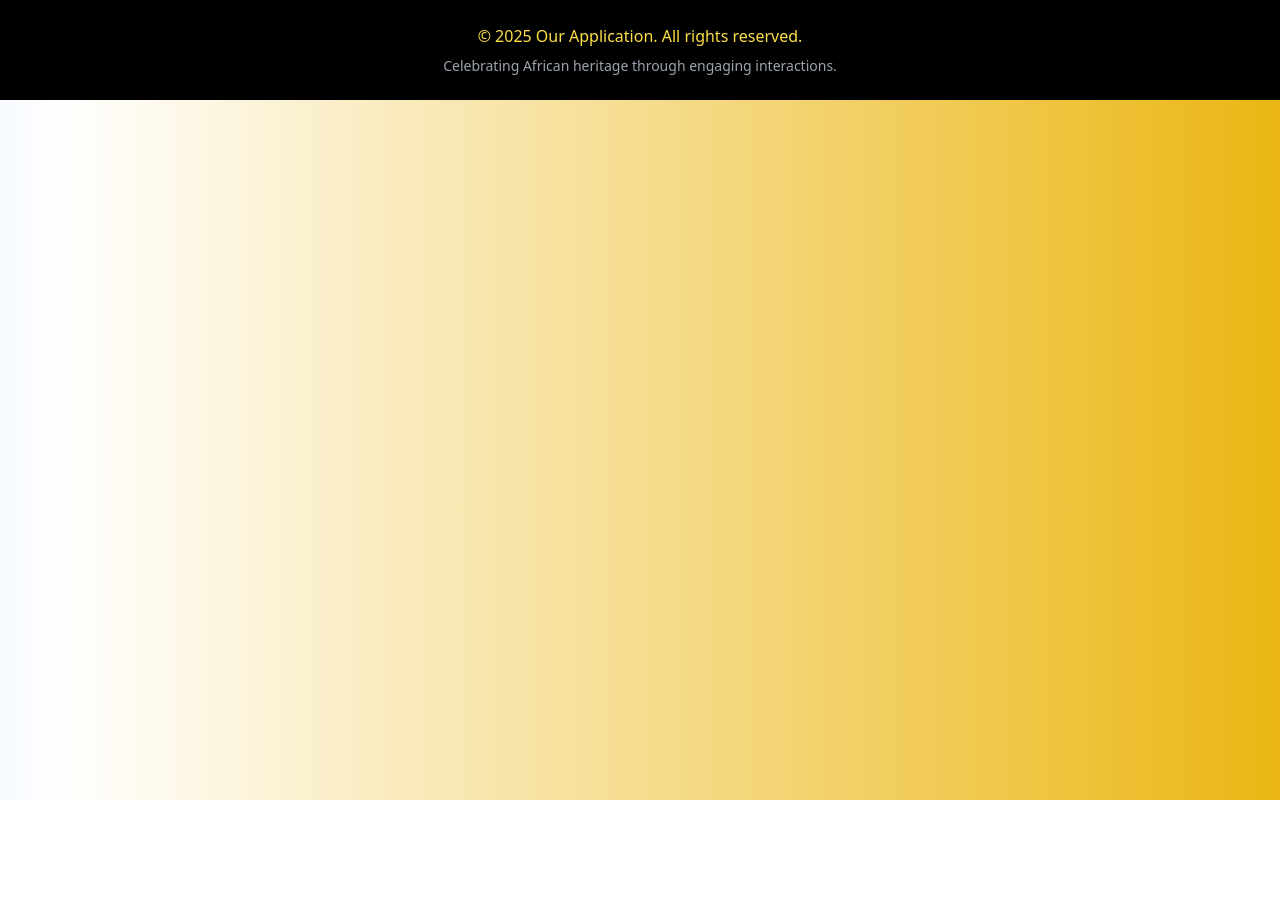
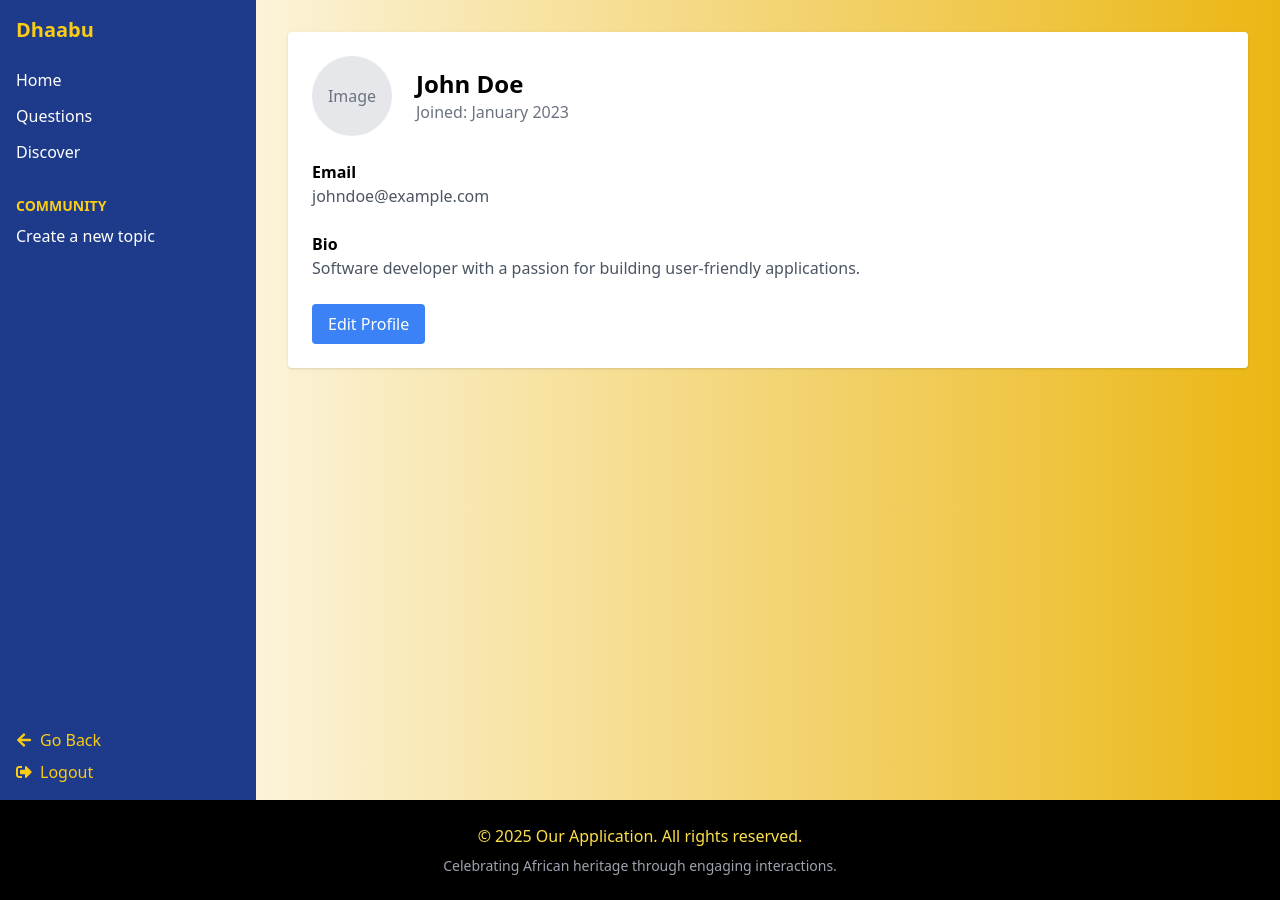
Before and after one commit to kal-kyokya/dhaabu, a React (Vite) app in the folder frontend/: page /profile in a window 1280 px wide. Before the commit the page ends 800 px from the top, so only its background shows below. Built offline with nearby package versions, Linux system fonts and the light colour scheme.

Commit message:
New Features

```diff
--- a/frontend/src/App.jsx
+++ b/frontend/src/App.jsx
@@ -3,7 +3,8 @@ import { BrowserRouter as Router, Routes, Route, Link } from "react-router-dom";
 import Login from "./pages/Login";
 import Signup from "./pages/Signup";
 import Dashboard from "./pages/Dashboard";
-import CreatePost from "./pages/CreatePost"; // Make sure this is imported
+import CreatePost from "./pages/CreatePost";
+import Profile from "./pages/Profile"; // Import Profile page
 import Footer from "./components/Footer";
 
 const App = () => {
@@ -66,6 +67,7 @@ const App = () => {
             <Route path="/signup" element={<Signup />} />
             <Route path="/dashboard" element={<Dashboard />} />
             <Route path="/create-post" element={<CreatePost />} />
+            <Route path="/profile" element={<Profile />} /> {/* Profile Route */}
           </Routes>
         </main>
         <Footer />
--- a/frontend/src/pages/Dashboard.jsx
+++ b/frontend/src/pages/Dashboard.jsx
@@ -1,11 +1,18 @@
 import React from "react";
 import { FaArrowLeft, FaSignOutAlt, FaUserCircle } from "react-icons/fa";
-import { Link } from "react-router-dom";
-
+import { Link, useNavigate } from "react-router-dom";
 
 const Dhaabu = () => {
+  const navigate = useNavigate();
+
+  const handleLogout = () => {
+    localStorage.removeItem("userToken");
+    sessionStorage.removeItem("userSession");
+    navigate("/login"); // Redirect to login page
+  };
+
   return (
-    <div className="flex min-h-screen bg-gray-50 shadow-5xl  w-full">
+    <div className="flex min-h-screen bg-gray-50 shadow-5xl w-full">
       {/* Left Sidebar */}
       <aside className="w-1/5 bg-blue-900 text-white p-4 flex flex-col justify-between">
         <div>
@@ -15,7 +22,6 @@ const Dhaabu = () => {
               <li><a href="#" className="hover:underline">Home</a></li>
               <li><a href="#" className="hover:underline">Questions</a></li>
               <li><a href="#" className="hover:underline">Discover</a></li>
-              <li><a href="#" className="hover:underline">My Profile</a></li>
             </ul>
           </nav>
           <div className="mt-8">
@@ -24,10 +30,19 @@ const Dhaabu = () => {
           </div>
         </div>
         <div>
-          <button className="block w-full mb-2 text-yellow-400 hover:text-yellow-500 flex items-center space-x-2">
+          {/* Go Back Button */}
+          <button
+            onClick={() => navigate(-1)} // Go back
+            className="block w-full mb-2 text-yellow-400 hover:text-yellow-500 flex items-center space-x-2"
+          >
             <FaArrowLeft /> <span>Go Back</span>
           </button>
-          <button className="block w-full text-yellow-400 hover:text-yellow-500 flex items-center space-x-2">
+
+          {/* Logout Button */}
+          <button
+            onClick={handleLogout} // Logout
+            className="block w-full text-yellow-400 hover:text-yellow-500 flex items-center space-x-2"
+          >
             <FaSignOutAlt /> <span>Logout</span>
           </button>
         </div>
@@ -50,7 +65,21 @@ const Dhaabu = () => {
           <div className="flex items-center space-x-8">
             {/* Notification Icon */}
             <button className="p-2 bg-blue-900 text-white rounded-full hover:bg-blue-800">
-            <svg class="h-6 w-6 text-gray-100"  width="24" height="24" viewBox="0 0 24 24" stroke-width="2" stroke="currentColor" fill="none" stroke-linecap="round" stroke-linejoin="round">  <path stroke="none" d="M0 0h24v24H0z"/>  <path d="M10 5a2 2 0 0 1 4 0a7 7 0 0 1 4 6v3a4 4 0 0 0 2 3h-16a4 4 0 0 0 2 -3v-3a7 7 0 0 1 4 -6" />  <path d="M9 17v1a3 3 0 0 0 6 0v-1" /></svg>
+              <svg
+                className="h-6 w-6 text-gray-100"
+                width="24"
+                height="24"
+                viewBox="0 0 24 24"
+                stroke-width="2"
+                stroke="currentColor"
+                fill="none"
+                stroke-linecap="round"
+                stroke-linejoin="round"
+              >
+                <path stroke="none" d="M0 0h24v24H0z" />
+                <path d="M10 5a2 2 0 0 1 4 0a7 7 0 0 1 4 6v3a4 4 0 0 0 2 3h-16a4 4 0 0 0 2 -3v-3a7 7 0 0 1 4 -6" />
+                <path d="M9 17v1a3 3 0 0 0 6 0v-1" />
+              </svg>
             </button>
 
             {/* Create Post Button */}
@@ -75,12 +104,23 @@ const Dhaabu = () => {
             </Link>
 
             {/* User Profile */}
+            <Link to="/profile">
               <button className="p-2 bg-blue-900 text-gray-800 rounded-full hover:bg-blue-800">
-            <svg class="h-6 w-6 text-gray-100"  fill="none" viewBox="0 0 24 24" stroke="currentColor">
-  <path stroke-linecap="round" stroke-linejoin="round" stroke-width="2" d="M5.121 17.804A13.937 13.937 0 0112 16c2.5 0 4.847.655 6.879 1.804M15 10a3 3 0 11-6 0 3 3 0 016 0zm6 2a9 9 0 11-18 0 9 9 0 0118 0z"/>
+                <svg
+                  className="h-6 w-6 text-gray-100"
+                  fill="none"
+                  viewBox="0 0 24 24"
+                  stroke="currentColor"
+                >
+                  <path
+                    strokeLinecap="round"
+                    strokeLinejoin="round"
+                    strokeWidth="2"
+                    d="M5.121 17.804A13.937 13.937 0 0112 16c2.5 0 4.847.655 6.879 1.804M15 10a3 3 0 11-6 0 3 3 0 016 0zm6 2a9 9 0 11-18 0 9 9 0 0118 0z"
+                  />
                 </svg>
-
               </button>
+            </Link>
           </div>
         </div>
 
--- a/frontend/src/pages/Login.jsx
+++ b/frontend/src/pages/Login.jsx
@@ -13,7 +13,7 @@ const Login = () => {
     try {
       console.log("here");
       const response = await login({ email, password });
-      console.log({response});
+      console.log({ response });
       localStorage.setItem('token', response.data.token); // Assuming the token is returned
       navigate('/dashboard');
     } catch (err) {
@@ -22,6 +22,7 @@ const Login = () => {
   };
 
   return (
+    <div className="bg-gray-100 min-h-screen flex justify-center items-center">
       <div className="bg-white p-8 rounded shadow-md w-full max-w-md">
         <h2 className="text-2xl font-bold mb-4 text-center">Login</h2>
         <form onSubmit={handleSubmit} className="space-y-4">
@@ -60,6 +61,7 @@ const Login = () => {
         </form>
         {error && <p className="text-red-500 text-sm mt-4 text-center">{error}</p>}
       </div>
+    </div>
   );
 };
 
--- /dev/null
+++ b/frontend/src/pages/LogoutButton.jsx
@@ -0,0 +1,26 @@
+import React from "react";
+import { Link } from "react-router-dom";
+
+const LoggedOut = () => {
+  return (
+    <div className="flex flex-col items-center justify-center min-h-screen bg-gray-50">
+      {/* Message */}
+      <h1 className="text-3xl font-bold text-gray-800 mb-4">
+        You have been logged out.
+      </h1>
+      <p className="text-gray-600 mb-6">
+        Thank you for using Dhaabu. We hope to see you again soon!
+      </p>
+
+      {/* Redirect Link */}
+      <Link
+        to="/login"
+        className="px-6 py-3 bg-blue-900 text-white rounded-lg shadow hover:bg-blue-800 transition"
+      >
+        Go to Login Page
+      </Link>
+    </div>
+  );
+};
+
+export default LoggedOut;
--- /dev/null
+++ b/frontend/src/pages/Profile.jsx
@@ -0,0 +1,87 @@
+import React from "react";
+import { FaArrowLeft, FaSignOutAlt } from "react-icons/fa";
+import { useNavigate } from "react-router-dom"; // Import navigate from react-router-dom
+
+const Profile = () => {
+  const navigate = useNavigate(); // Define navigate for Go Back functionality
+
+  const handleLogout = () => {
+    // Handle logout logic here, like clearing the token and redirecting to the login page
+    localStorage.removeItem("token"); // Example of removing token from localStorage
+    navigate("/login"); // Redirect to the login page after logout
+  };
+
+  return (
+    <div className="flex min-h-screen">
+      {/* Left Sidebar */}
+      <aside className="w-1/5 bg-blue-900 text-white p-4 flex flex-col justify-between min-h-screen">
+        <div>
+          <h2 className="text-xl font-bold mb-6 text-yellow-400">Dhaabu</h2>
+          <nav>
+            <ul className="space-y-3">
+              <li><a href="#" className="hover:underline">Home</a></li>
+              <li><a href="#" className="hover:underline">Questions</a></li>
+              <li><a href="#" className="hover:underline">Discover</a></li>
+            </ul>
+          </nav>
+          <div className="mt-8">
+            <h3 className="text-sm font-bold text-yellow-400">COMMUNITY</h3>
+            <a href="#" className="block mt-2 hover:underline">Create a new topic</a>
+          </div>
+        </div>
+        <div>
+          {/* Go Back Button */}
+          <button
+            onClick={() => navigate(-1)} // Go back
+            className="block w-full mb-2 text-yellow-400 hover:text-yellow-500 flex items-center space-x-2"
+          >
+            <FaArrowLeft /> <span>Go Back</span>
+          </button>
+
+          {/* Logout Button */}
+          <button
+            onClick={handleLogout} // Logout
+            className="block w-full text-yellow-400 hover:text-yellow-500 flex items-center space-x-2"
+          >
+            <FaSignOutAlt /> <span>Logout</span>
+          </button>
+        </div>
+      </aside>
+
+      {/* Profile Content */}
+      <main className="w-4/5 p-8 flex-grow">
+        <div className="bg-white rounded shadow p-6">
+          <div className="flex items-center space-x-6">
+            {/* Placeholder for Profile Picture */}
+            <div className="w-20 h-20 bg-gray-200 rounded-full flex items-center justify-center text-gray-500">
+              Image
+            </div>
+            <div>
+              <h2 className="text-2xl font-bold">John Doe</h2>
+              <p className="text-gray-500">Joined: January 2023</p>
+            </div>
+          </div>
+
+          <div className="mt-6">
+            <p className="font-bold">Email</p>
+            <p className="text-gray-600">johndoe@example.com</p>
+          </div>
+
+          <div className="mt-6">
+            <p className="font-bold">Bio</p>
+            <p className="text-gray-600">
+              Software developer with a passion for building user-friendly
+              applications.
+            </p>
+          </div>
+
+          <button className="mt-6 px-4 py-2 bg-blue-500 text-white rounded hover:bg-blue-600">
+            Edit Profile
+          </button>
+        </div>
+      </main>
+    </div>
+  );
+};
+
+export default Profile;
--- a/frontend/src/pages/Signup.jsx
+++ b/frontend/src/pages/Signup.jsx
@@ -20,8 +20,9 @@ const Signup = () => {
   };
 
   return (
+    <div className="bg-gray-100 min-h-screen flex justify-center items-center">
       <div className="bg-white p-8 rounded shadow-md w-full max-w-md">
-      <h2 className="text-2xl font-bold mb-4 text-center">Signup</h2>
+        <h2 className="text-2xl font-bold mb-4 text-center">Sign Up</h2>
         <form onSubmit={handleSubmit} className="space-y-4">
           <div>
             <label className="block text-sm font-medium mb-1" htmlFor="username">
@@ -71,6 +72,7 @@ const Signup = () => {
         </form>
         {error && <p className="text-red-500 text-sm mt-4 text-center">{error}</p>}
       </div>
+    </div>
   );
 };
 
```
Also changed, not shown: frontend/src/components/Header.jsx (deleted, +0 -38 lines). Lines whose indentation alone changed are shown as unchanged.
